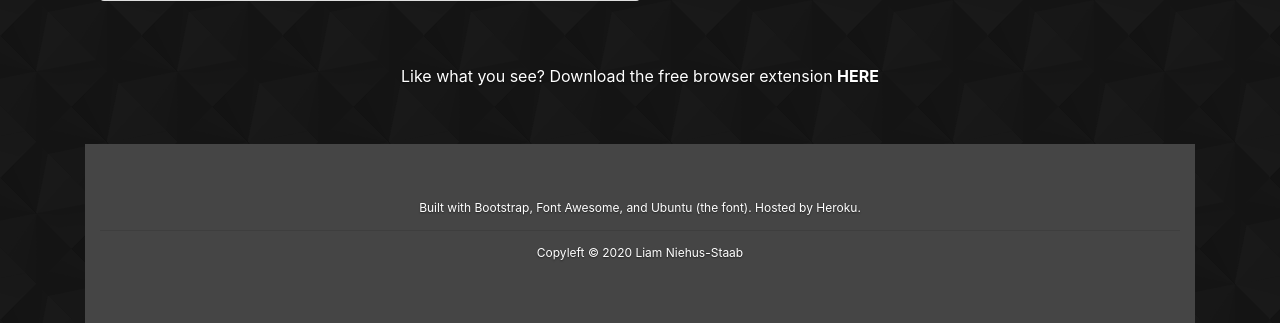
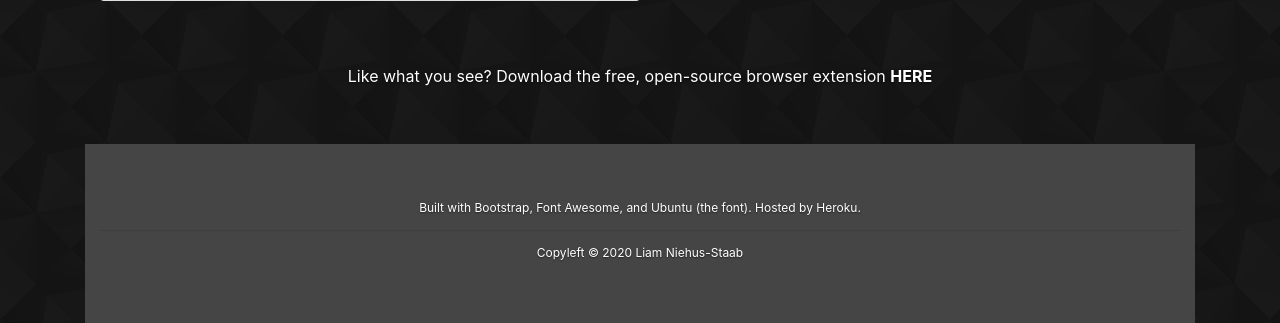
Before and after one commit to niehusst/FakeBlock, a Django app: page / in a window 1280 px wide. Shown: the part 1243-1566 px from the top of the page. Run offline with Django 3.2, Linux system fonts and the light colour scheme; parts of the project's set-up code (start-up, migrations or seed data) failed here and were passed over; some libraries are stand-ins or nearby versions.

Commit message:
filled in extension links to go to github

```diff
--- a/fakeBlockWebsite/fakeBlockDemo/templates/home.html
+++ b/fakeBlockWebsite/fakeBlockDemo/templates/home.html
@@ -116,7 +116,7 @@
 		<div class="after-demo">
 			<!--TODO: add chrome store link-->
 			<p class="text-center demo-text">
-				Like what you see? Download the free browser extension <b><a href="chrome://extensions/">HERE</a></b>
+				Like what you see? Download the free, open-source browser extension <b><a href="https://github.com/niehusst/FakeBlock">HERE</a></b>
 			</p>
 		</div>
 
```
Also changed, not shown: README.md.
